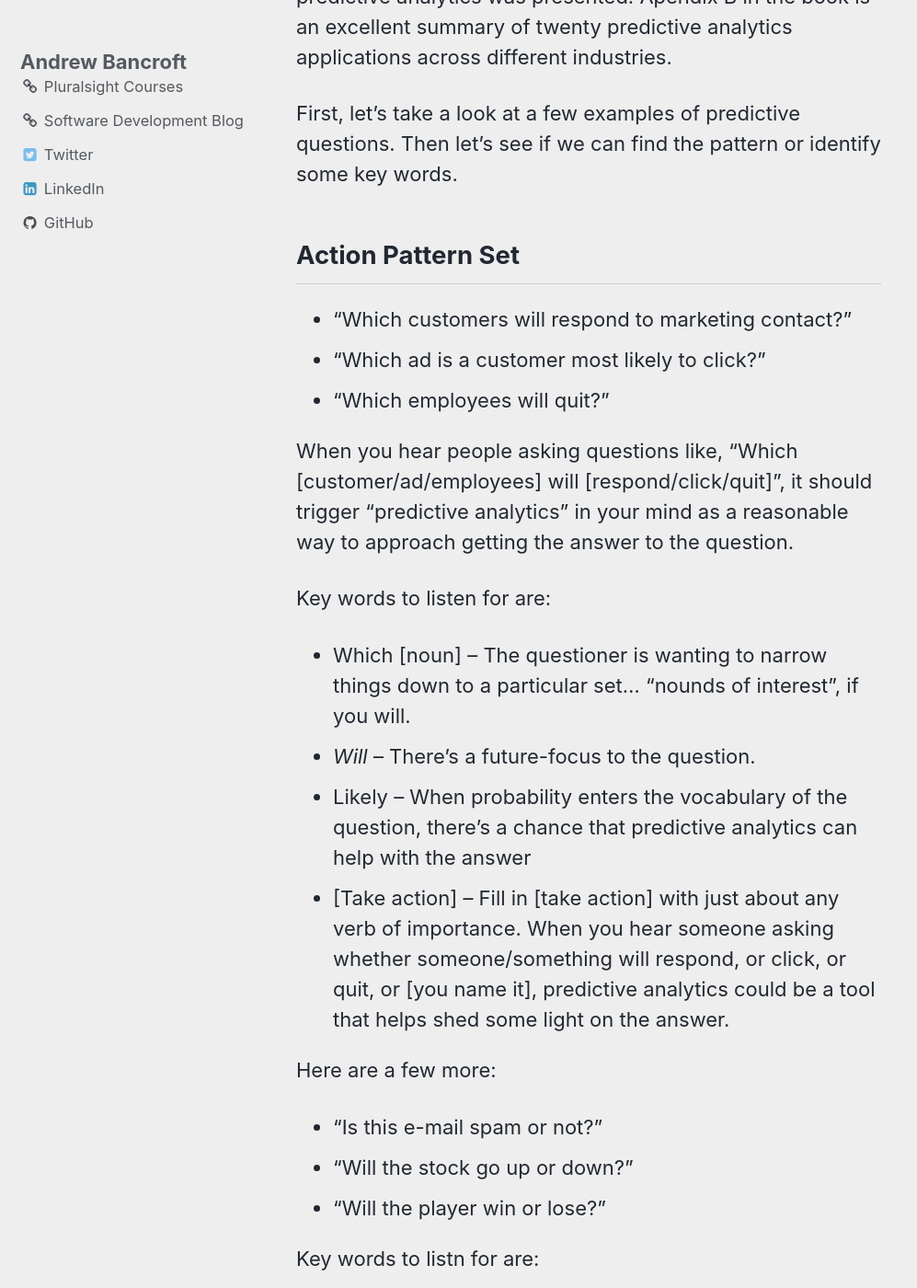
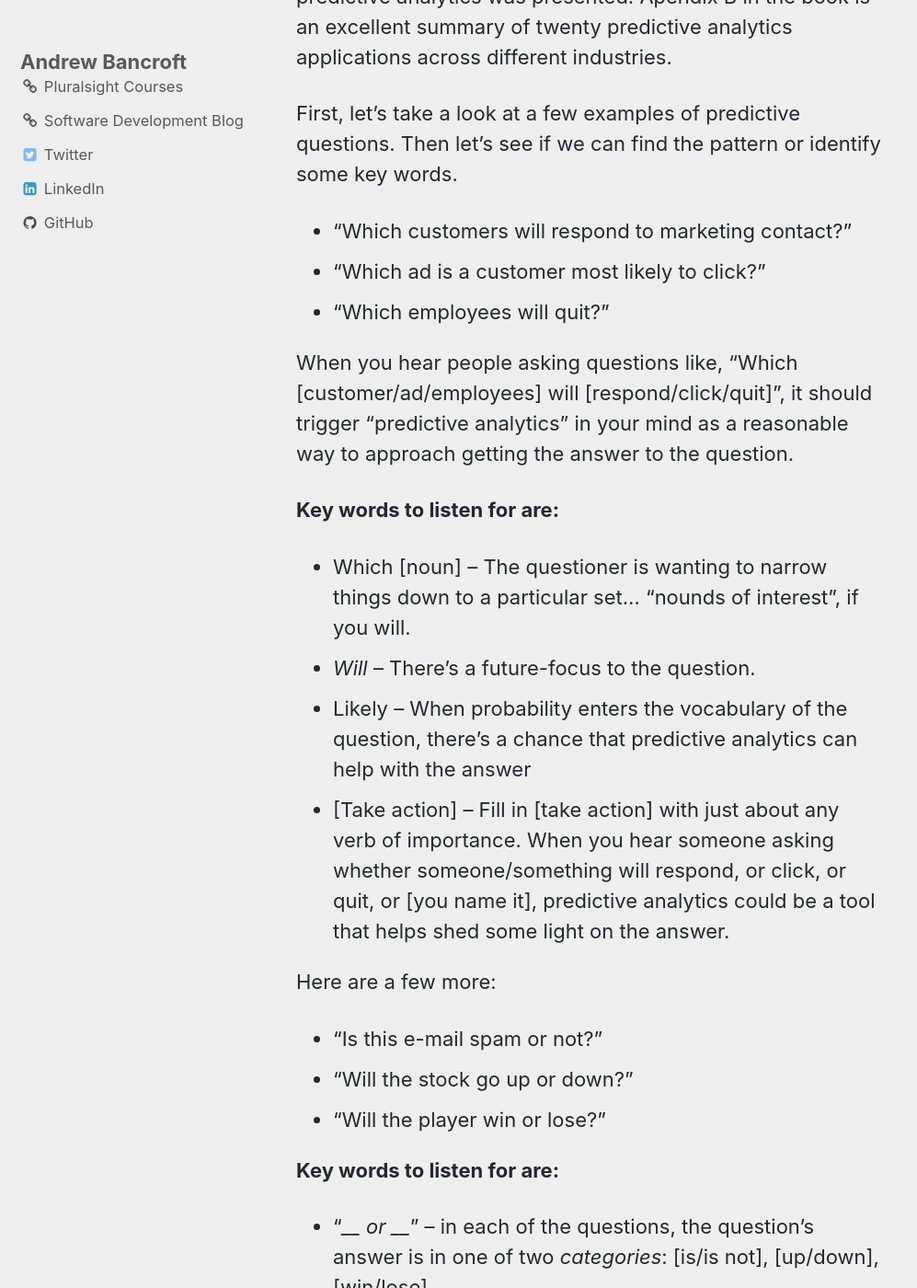
Before and after one commit to andrewcbancroft/datadaylife-blog, a Jekyll site: the page built from _posts/2017-12-17-patterns-and-key-words-of-predictive-analytics-questions.md, in a window 1280 px wide and 1400 px high, scrolled down 635 px. Shown: the whole window at 92% size, without its empty margins (0-997 px from the left). Built offline with Jekyll 4.4.1, drawn with Linux system fonts in a browser that asks for light colours.

Commit message:
Update 2017-12-17-patterns-and-key-words-of-predictive-analytics-questions.md

```diff
--- a/_posts/2017-12-17-patterns-and-key-words-of-predictive-analytics-questions.md
+++ b/_posts/2017-12-17-patterns-and-key-words-of-predictive-analytics-questions.md
@@ -13,14 +13,13 @@ From a recent read through [Predictive Analytics](https://www.amazon.com/Predict
 
 First, let's take a look at a few examples of predictive questions.  Then let's see if we can find the pattern or identify some key words.
 
-## Action Pattern Set
 * "Which customers will respond to marketing contact?"
 * "Which ad is a customer most likely to click?"
 * "Which employees will quit?"
 
 When you hear people asking questions like, "Which [customer/ad/employees] will [respond/click/quit]", it should trigger "predictive analytics" in your mind as a reasonable way to approach getting the answer to the question.
 
-Key words to listen for are:
+**Key words to listen for are:**
 * Which [noun] -- The questioner is wanting to narrow things down to a particular set... "nounds of interest", if you will.
 * <em>Will</em> -- There's a future-focus to the question.
 * Likely -- When probability enters the vocabulary of the question, there's a chance that predictive analytics can help with the answer
@@ -31,5 +30,5 @@ Here are a few more:
 * "Will the stock go up or down?"
 * "Will the player win or lose?"
 
-Key words to listn for are:
+**Key words to listen for are:**
 * "___ or ___" -- in each of the questions, the question's answer is in one of two *categories*:  [is/is not], [up/down], [win/lose]
```
